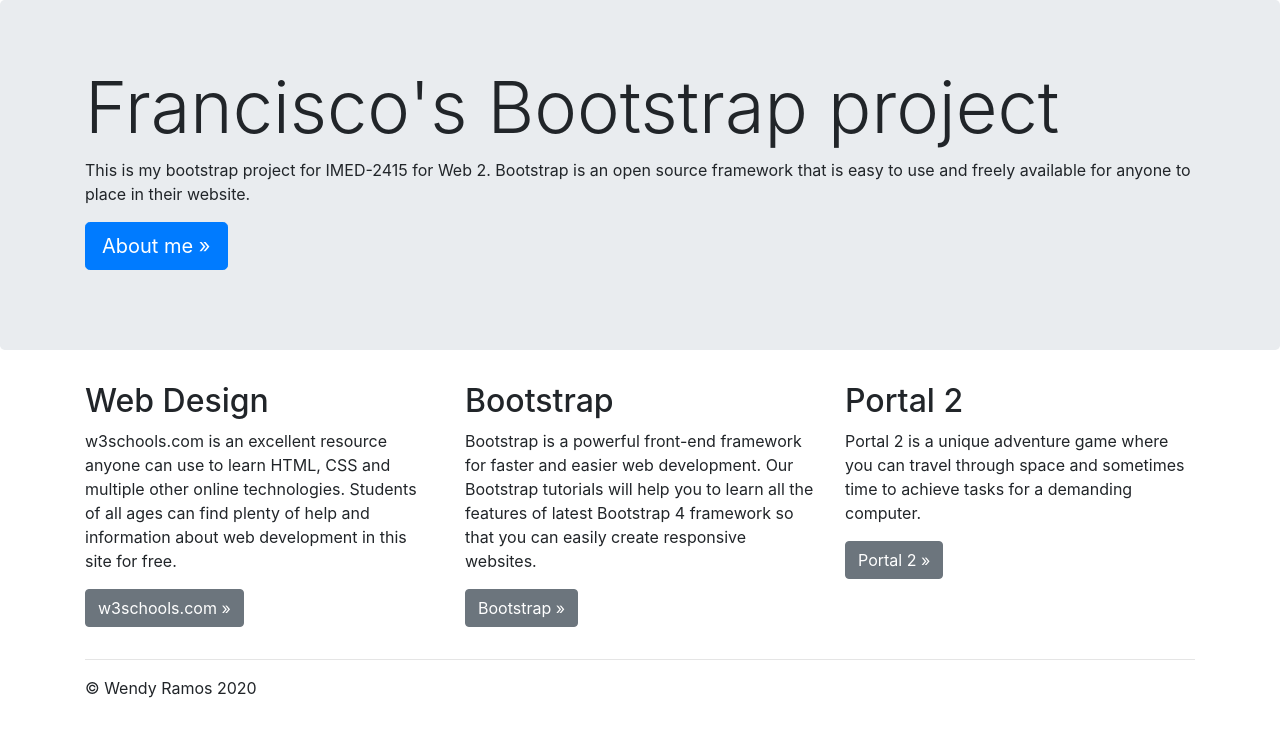
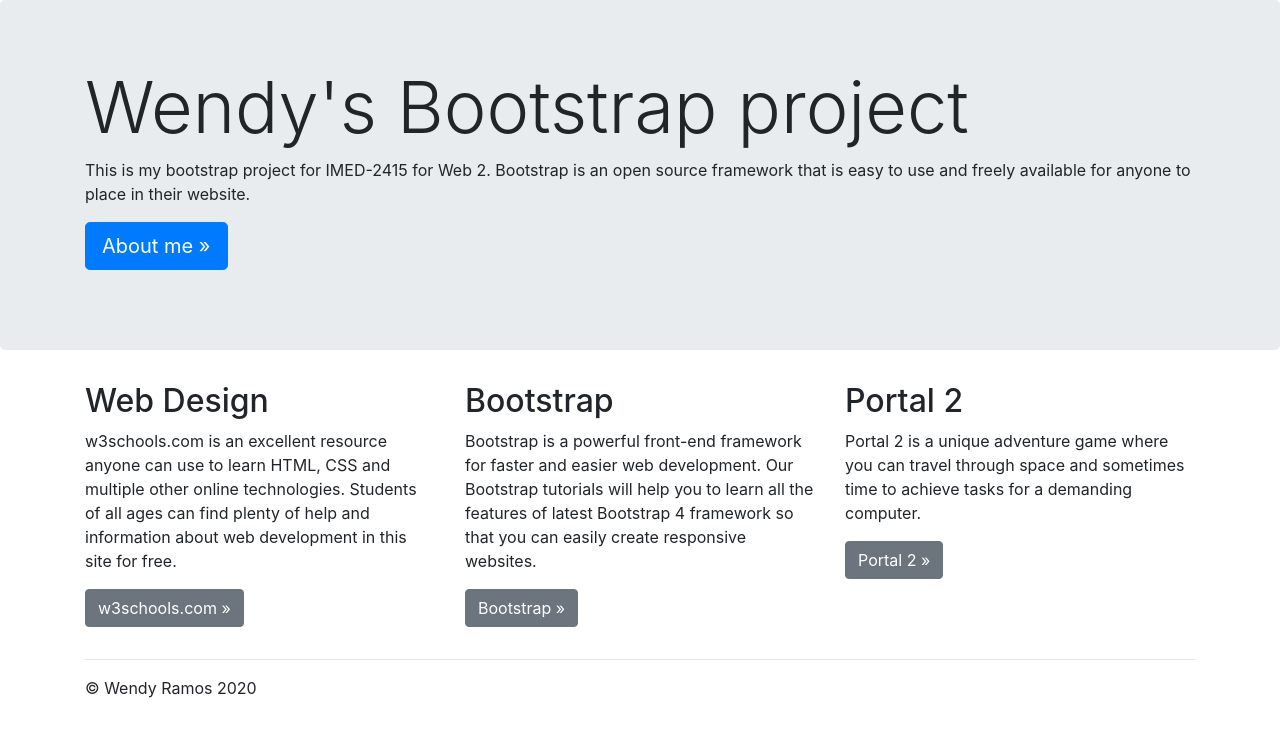
Before and after one commit to wendyramos12/wendyramos12.github.i, a plain HTML site: page week5/index.html in a window 1280 px wide. Drawn offline with nearby package versions, Linux system fonts and the light colour scheme; files whose address does not match are found by name.

Commit message:
Update index.html

```diff
--- a/week5/index.html
+++ b/week5/index.html
@@ -17,7 +17,7 @@
   <!-- Main jumbotron for a primary marketing message or call to action -->
   <div class="jumbotron">
     <div class="container">
-      <h1 class="display-3">Francisco's Bootstrap project</h1>
+      <h1 class="display-3">Wendy's Bootstrap project</h1>
       <p>This is my bootstrap project for IMED-2415 for Web 2. Bootstrap is an open source framework that is easy to use and freely available for anyone to place in their website.</p>
       <p><a class="btn btn-primary btn-lg" href="https://www.linkedin.com/in/franciscorodriguez/" role="button">About me &raquo;</a></p>
     </div>
```
